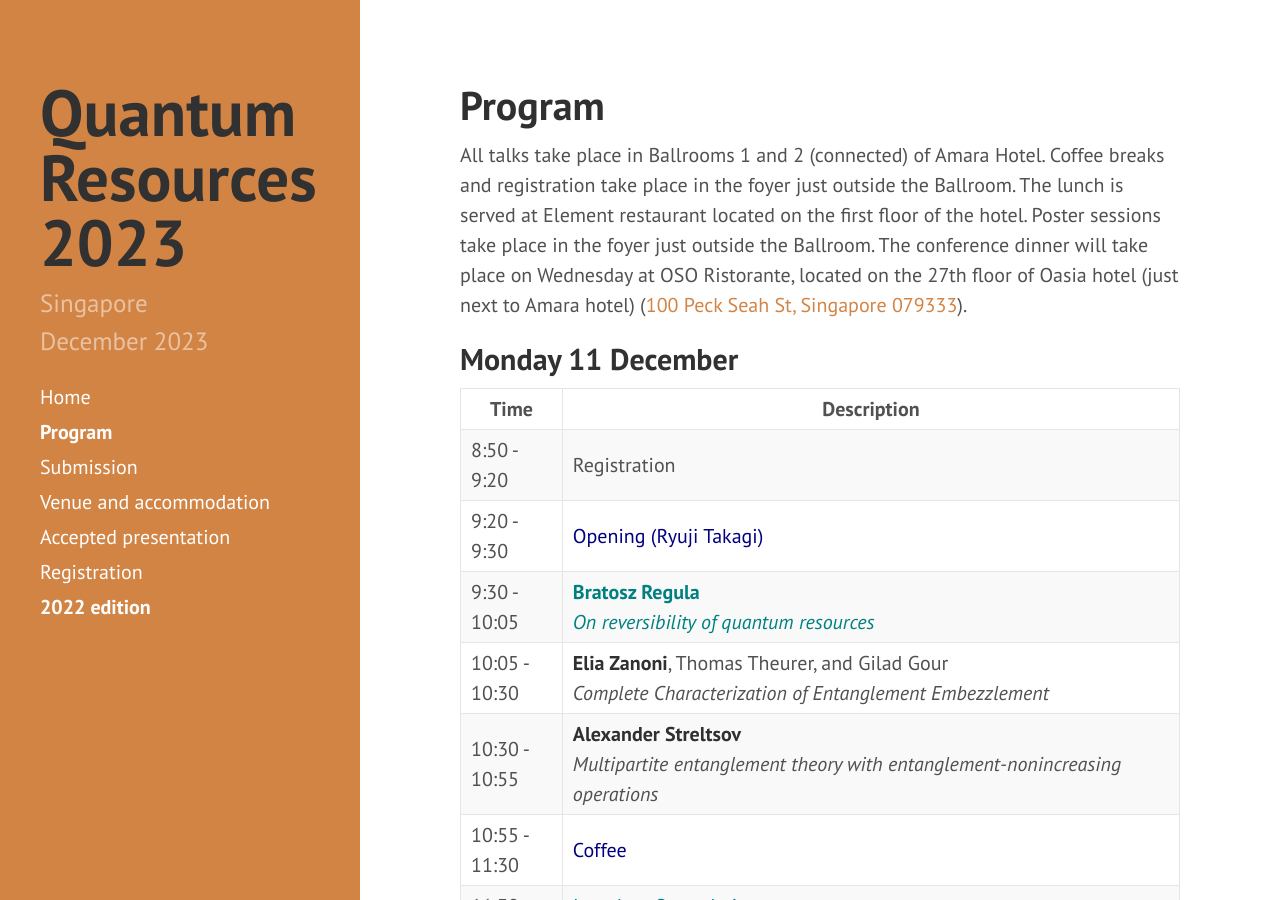
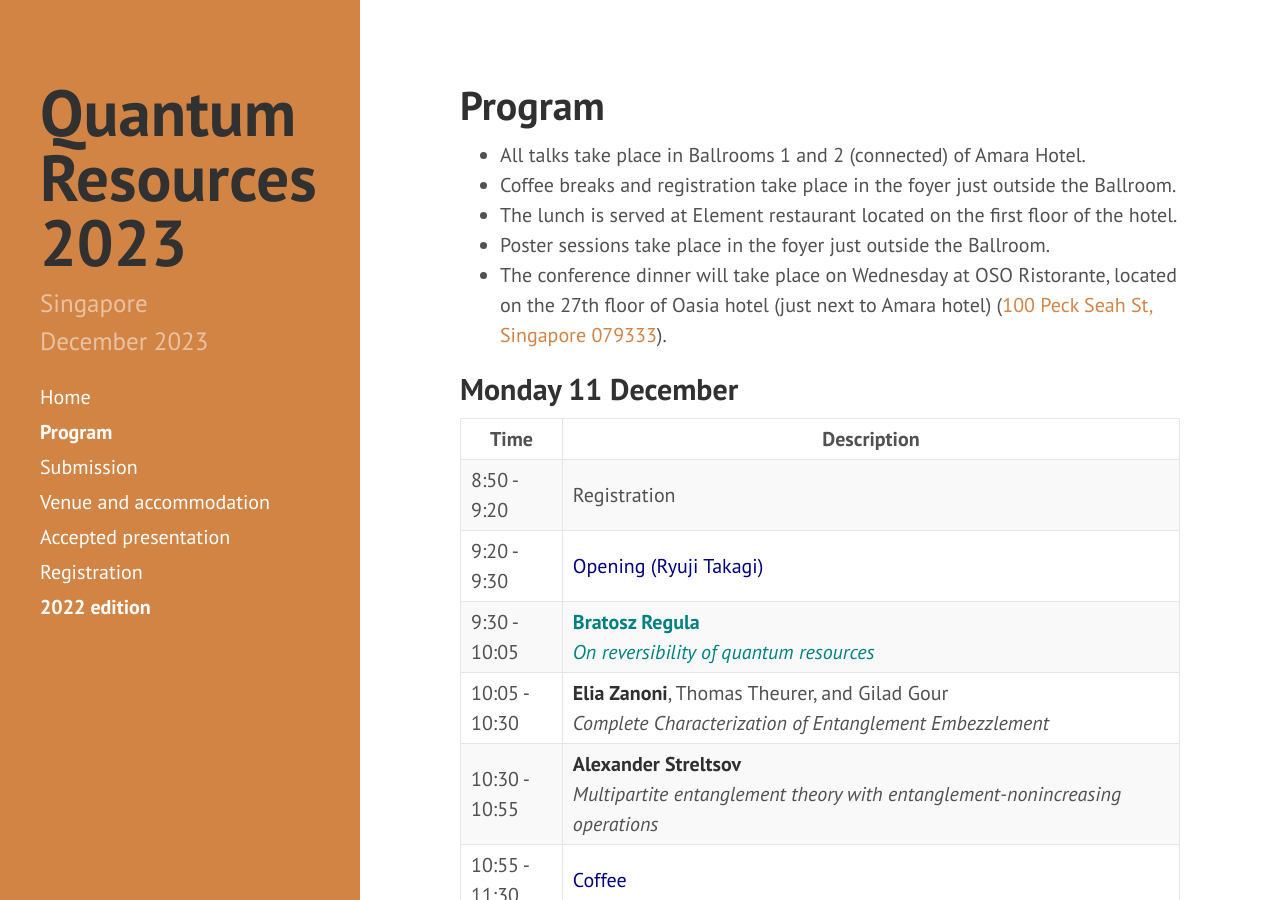
Before and after one commit to RyujiPat2/RyujiPat2.github.io, a Jekyll site: the page built from program.md, in a window 1280 px wide and 900 px high. Built offline with Jekyll 4.4.1, drawn with Linux system fonts in a browser that asks for light colours; nearby versions of some CDN libraries.

```diff
--- a/program.md
+++ b/program.md
@@ -4,9 +4,11 @@ title: Program
 order: 2
 ---
 
-All talks take place in Ballrooms 1 and 2 (connected) of Amara Hotel. Coffee breaks and registration take place in the foyer just outside the Ballroom. The lunch is served at Element restaurant located on the first floor of the hotel.
-Poster sessions take place in the foyer just outside the Ballroom.
-The conference dinner will take place on Wednesday at OSO Ristorante, located on the 27th floor of Oasia hotel (just next to Amara hotel) (<a href="https://maps.app.goo.gl/8JU3ZgCXGpXNZCPF9">100 Peck Seah St, Singapore 079333</a>).
+- All talks take place in Ballrooms 1 and 2 (connected) of Amara Hotel.
+- Coffee breaks and registration take place in the foyer just outside the Ballroom.
+- The lunch is served at Element restaurant located on the first floor of the hotel.
+- Poster sessions take place in the foyer just outside the Ballroom.
+- The conference dinner will take place on Wednesday at OSO Ristorante, located on the 27th floor of Oasia hotel (just next to Amara hotel) (<a href="https://maps.app.goo.gl/8JU3ZgCXGpXNZCPF9">100 Peck Seah St, Singapore 079333</a>).
 
 
 ## Monday 11 December
```
